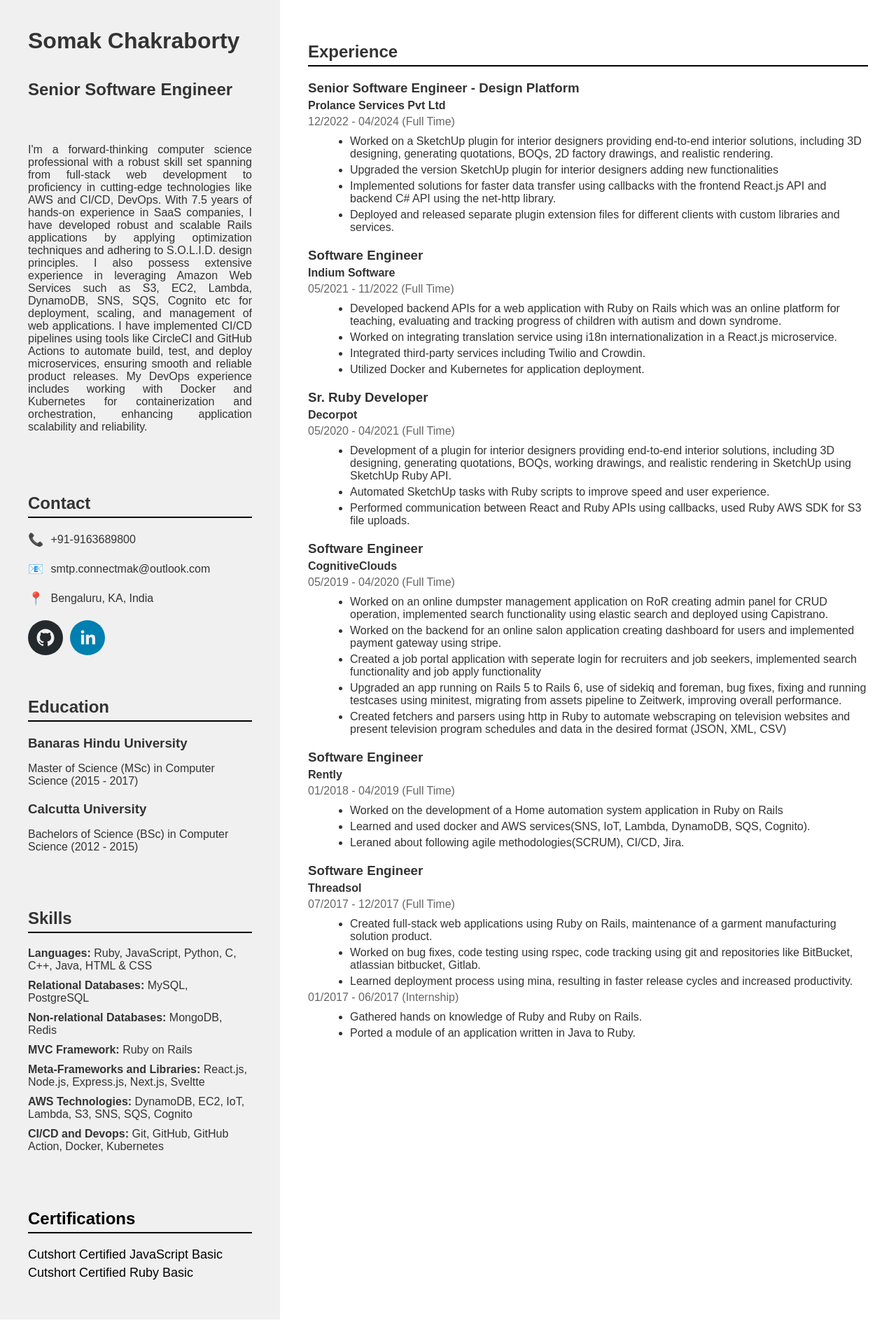
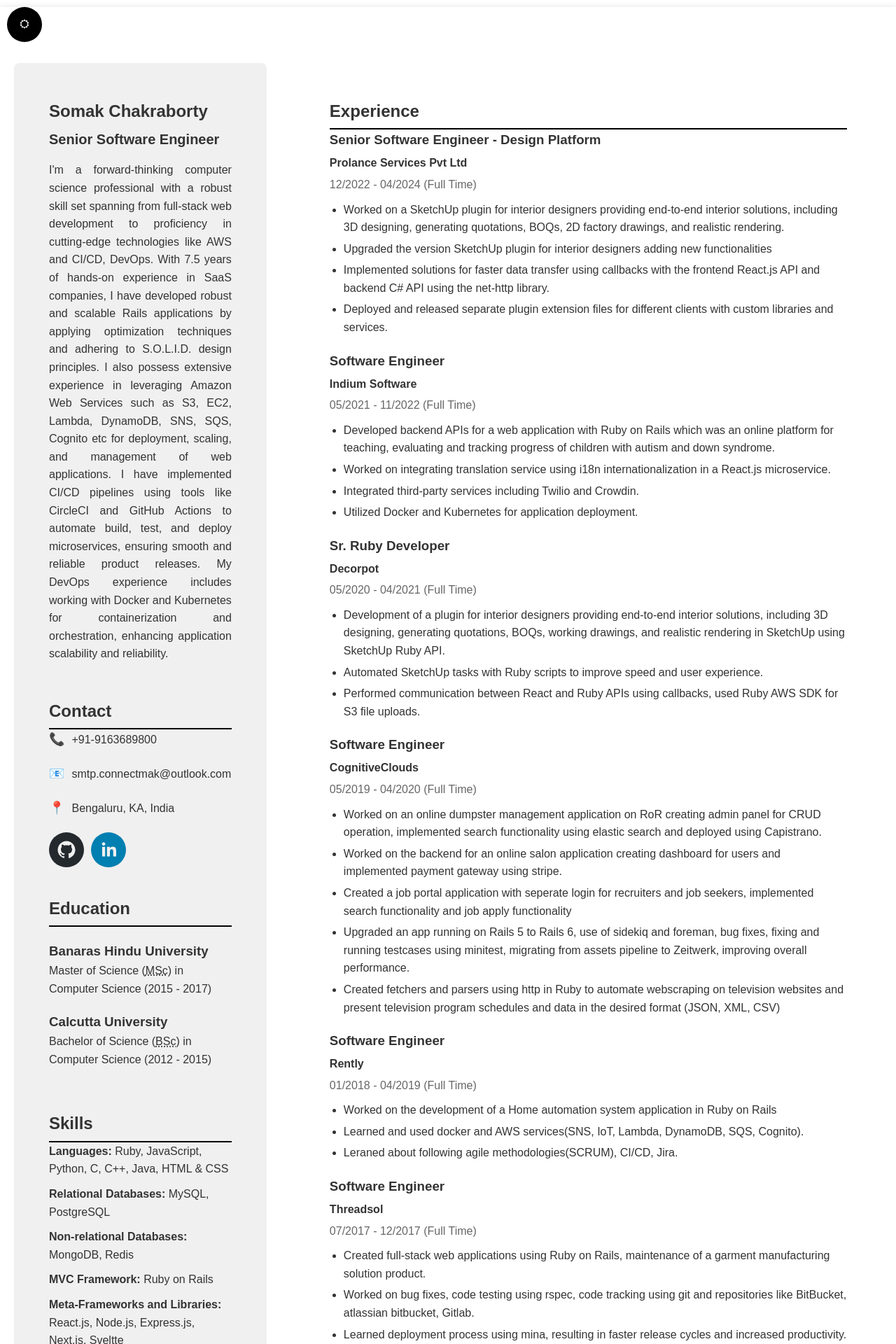
Before and after one commit to smakthe/resume-website, a React (Create React App) app: page / in a window 1280 px wide. Shown: the top 1920 px of the page at 70% size. Before the commit the page ends 1885 px from the top, so only its background shows below. Built offline with nearby package versions, Linux system fonts and the light colour scheme.

Commit message:
Implemented dark mode

```diff
--- a/package.json
+++ b/package.json
@@ -10,6 +10,7 @@
     "@testing-library/react": "^13.4.0",
     "@testing-library/user-event": "^13.5.0",
     "@vercel/speed-insights": "^1.0.12",
+    "font-awesome": "^4.7.0",
     "react": "^18.3.1",
     "react-dom": "^18.3.1",
     "react-scripts": "5.0.1",
--- a/public/index.html
+++ b/public/index.html
@@ -5,39 +5,34 @@
     <link rel="icon" href="%PUBLIC_URL%/favicon.ico" />
     <meta name="viewport" content="width=device-width, initial-scale=1" />
     <meta name="theme-color" content="#000000" />
-    <meta
-      name="description"
-      content="Web site created using create-react-app"
-    />
+    <meta name="description" content="Somak Chakraborty's Resume - Senior Software Engineer" />
+    <meta property="og:title" content="Somak Chakraborty Resume" />
+    <meta property="og:description" content="Full-stack web development, AWS, CI/CD, and more." />
+    <meta property="og:image" content="link_to_image.png" />
+
     <link rel="apple-touch-icon" href="%PUBLIC_URL%/logo192.png" />
-    <!--
-      manifest.json provides metadata used when your web app is installed on a
-      user's mobile device or desktop. See https://developers.google.com/web/fundamentals/web-app-manifest/
-    -->
     <link rel="manifest" href="%PUBLIC_URL%/manifest.json" />
-    <!--
-      Notice the use of %PUBLIC_URL% in the tags above.
-      It will be replaced with the URL of the `public` folder during the build.
-      Only files inside the `public` folder can be referenced from the HTML.
-
-      Unlike "/favicon.ico" or "favicon.ico", "%PUBLIC_URL%/favicon.ico" will
-      work correctly both with client-side routing and a non-root public URL.
-      Learn how to configure a non-root public URL by running `npm run build`.
-    -->
+    <link href="https://maxcdn.bootstrapcdn.com/font-awesome/4.7.0/css/font-
+    awesome.min.css" rel="stylesheet" integrity="sha384-
+    wvfXpqpZZVQGK6TAh5PVlGOfQNHSoD2xbE+QkPxCAFlNEevoEH3Sl0sibVcOQVnN"
+    crossorigin="anonymous">
     <title>Somak's Resume</title>
   </head>
   <body>
     <noscript>You need to enable JavaScript to run this app.</noscript>
     <div id="root"></div>
-    <!--
-      This HTML file is a template.
-      If you open it directly in the browser, you will see an empty page.
-
-      You can add webfonts, meta tags, or analytics to this file.
-      The build step will place the bundled scripts into the <body> tag.
-
-      To begin the development, run `npm start` or `yarn start`.
-      To create a production bundle, use `npm run build` or `yarn build`.
-    -->
+    <script type="application/ld+json">
+      {
+        "@context": "https://schema.org",
+        "@type": "Person",
+        "name": "Somak Chakraborty",
+        "jobTitle": "Senior Software Engineer",
+        "worksFor": {
+          "@type": "Organization",
+          "name": "Prolance Services Pvt Ltd"
+        },
+        "url": "https://somak-resume.vercel.app"
+      }
+    </script>
   </body>
 </html>
--- a/src/App.css
+++ b/src/App.css
@@ -1,21 +1,27 @@
 .App {
   display: flex;
   flex-direction: row;
+  gap: 20px;
+  padding: 20px;
+  max-width: 1200px;
+  margin: 0 auto;
 }
 
 .left-column {
-  width: 30%;
+  flex: 1 1 30%;
   padding: 20px;
   background-color: #f0f0f0;
   text-align: left;
+  border-radius: 8px;
 }
 
 .right-column {
-  width: 70%;
+  flex: 1 1 70%;
   padding: 20px;
 }
 
 .profile h4 {
+  font-size: clamp(16px, 2vw, 20px);
   text-align: left;
 }
 
@@ -32,18 +38,54 @@
   color: #000000;
   text-decoration: none;
 }
+
 .certification-list a:hover {
   color: rgb(8, 0, 255);
   text-decoration: none;
 }
 
-@media (max-width: 768px) {
+@media (max-width: 1024px) {
   .App {
     flex-direction: column;
+    padding: 10px;
   }
 
-  .left-column, .right-column {
+  .left-column,
+  .right-column {
+    flex: 1 1 100%;
     width: 100%;
     padding: 10px;
   }
 }
+
+@media (max-width: 768px) {
+  .App {
+    padding: 10px;
+  }
+
+  .left-column,
+  .right-column {
+    padding: 10px;
+  }
+
+  .profile h4,
+  .job ul,
+  .certification-list a {
+    font-size: 14px;
+  }
+}
+
+@media (min-width: 1280px) {
+  .App {
+    max-width: 1400px;
+    gap: 40px;
+  }
+
+  .left-column {
+    padding: 30px;
+  }
+
+  .right-column {
+    padding: 30px;
+  }
+}
--- a/src/App.js
+++ b/src/App.js
@@ -1,29 +1,70 @@
-import React from 'react';
+import React, { useState, Suspense } from 'react';
 import GlobalStyles from './styles/GlobalStyles';
-import Profile from './components/Profile';
 import Experience from './components/Experience';
 import Skills from './components/Skills';
 import Education from './components/Education';
 import Contact from './components/Contact';
-import Certifications from './components/Certifications';
+import { ThemeProvider } from 'styled-components';
+import 'font-awesome/css/font-awesome.min.css';
 import './App.css';
 
-const App = () => (
-    <>
+const Profile = React.lazy(() => import('./components/Profile'));
+const Certifications = React.lazy(() => import('./components/Certifications'));
+
+const lightTheme = {
+  background: '#fff',
+  textColor: '#333',
+};
+
+const darkTheme = {
+  background: '#121212',
+  textColor: '#fff',
+};
+
+const App = () => {
+  const [theme, setTheme] = useState('light');
+  const toggleTheme = () => {
+    setTheme((prevTheme) => (prevTheme === 'light' ? 'dark' : 'light'));
+  };
+
+  return (
+    <ThemeProvider theme={theme === 'light' ? lightTheme : darkTheme}>
       <GlobalStyles />
-        <div className="App">
-          <div className="left-column">
+      <button
+        onClick={toggleTheme}
+        style={{
+          padding: '10px',
+          margin: '10px',
+          backgroundColor: theme === 'light' ? '#000' : '#fff',
+          color: theme === 'light' ? '#fff' : '#000',
+          border: 'none',
+          cursor: 'pointer',
+          borderRadius: '50%',
+          width: '50px',
+          height: '50px',
+          display: 'flex',
+          justifyContent: 'center',
+          alignItems: 'center',
+        }}
+      >
+        <i className={`fa ${theme === 'light' ? 'fa-sun' : 'fa-moon'}`} />
+      </button>
+      <div className="App">
+        <Suspense fallback={<div>Loading...</div>}>
+          <aside className="left-column">
             <Profile />
             <Contact />
             <Education />
             <Skills />
             <Certifications />
-          </div>
-          <div className="right-column">
+          </aside>
+          <main className="right-column">
             <Experience />
-          </div>
-        </div>
-    </>
-);
+          </main>
+        </Suspense>
+      </div>
+    </ThemeProvider>
+  );
+};
 
 export default App;
--- a/src/components/Certifications.js
+++ b/src/components/Certifications.js
@@ -1,15 +1,9 @@
 import React from 'react';
 import styled from 'styled-components';
+import { containerStyles } from '../styles/shared';
 
 const CertificationsContainer = styled.div`
-  background: #f0f0f0;
-  padding: 20px;
-  border-radius: 8px;
-  text-align: left;
-
-  @media (max-width: 768px) {
-    padding: 10px;
-  }
+  ${containerStyles}
 `;
 
 const Title = styled.h2`
@@ -27,7 +21,6 @@
 const CertificationItem = styled.li`
   font-size: 18px;
   margin: 5px 0;
-
   @media (max-width: 768px) {
     font-size: 16px;
   }
@@ -45,8 +38,26 @@
       <Title>Certifications</Title>
       <div className="certification-list">
         <CertificationList>
-          <CertificationItem><a href="https://cutshort.io/certificate/6270">Cutshort Certified JavaScript Basic</a></CertificationItem>
-          <CertificationItem><a href="https://cutshort.io/certificate/6269">Cutshort Certified Ruby Basic</a></CertificationItem>
+          <CertificationItem>
+            <a
+              href="https://cutshort.io/certificate/6270"
+              aria-label="Cutshort Certified JavaScript Basic"
+              target="_blank"
+              rel="noopener noreferrer"
+            >
+              Cutshort Certified JavaScript Basic
+            </a>
+          </CertificationItem>
+          <CertificationItem>
+            <a
+              href="https://cutshort.io/certificate/6269"
+              aria-label="Cutshort Certified Ruby Basic"
+              target="_blank"
+              rel="noopener noreferrer"
+            >
+              Cutshort Certified Ruby Basic
+            </a>
+          </CertificationItem>
         </CertificationList>
       </div>
     </CertificationsContainer>
--- a/src/components/Contact.js
+++ b/src/components/Contact.js
@@ -47,6 +47,7 @@
 
 const Contact = () => {
   return (
+    <footer>
       <ContactContainer>
         <Title>Contact</Title>
         <ContactInfo>
@@ -64,6 +65,7 @@
         <Icon><SocialIcon target="_blank" url="https://github.com/smakthe"/></Icon>
         <Icon><SocialIcon target="_blank" url="https://www.linkedin.com/in/scmakra99"/></Icon>
       </ContactContainer>
+    </footer>
   );
 };
 
--- a/src/components/Education.js
+++ b/src/components/Education.js
@@ -27,11 +27,11 @@
     <Title>Education</Title>
     <School>
       <SchoolName><strong>Banaras Hindu University</strong></SchoolName>
-      <Degree>Master of Science (MSc) in Computer Science (2015 - 2017)</Degree>
+      <Degree>Master of Science (<abbr title="Master of Science">MSc</abbr>) in Computer Science (2015 - 2017)</Degree>
     </School>
     <School>
       <SchoolName><strong>Calcutta University</strong></SchoolName>
-      <Degree>Bachelors of Science (BSc) in Computer Science (2012 - 2015)</Degree>
+      <Degree>Bachelor of Science (<abbr title="Bachelor of Science">BSc</abbr>) in Computer Science (2012 - 2015)</Degree>
     </School>
   </EducationContainer>
 );
--- a/src/components/Profile.js
+++ b/src/components/Profile.js
@@ -14,7 +14,6 @@
 
 const Name = styled.h1`
   margin: 0;
-
   @media (max-width: 768px) {
     font-size: 22px;
   }
@@ -38,7 +37,7 @@
 `;
 
 const Profile = () => (
-  <div className="profile">
+  <header className="profile">
     <ProfileDetails>
       <Name>Somak Chakraborty</Name>
       <Title><h4>Senior Software Engineer</h4></Title>
@@ -52,7 +51,7 @@
         </p>
       </Description>
     </ProfileDetails>
-  </div>
+  </header>
 );
 
 export default Profile;
--- a/src/components/Skills.js
+++ b/src/components/Skills.js
@@ -10,13 +10,13 @@
   padding-bottom: 5px;
 `;
 
-const SkillList = styled.ul`
+const SkillList = styled.dl`
   list-style-type: none;
   padding: 0;
   margin-bottom: 20px;
 `;
 
-const SkillItem = styled.li`
+const SkillItem = styled.dt`
   margin-bottom: 10px;
 `;
 
--- a/src/index.css
+++ b/src/index.css
@@ -1,7 +1,7 @@
 body {
   margin: 0;
   font-family: -apple-system, BlinkMacSystemFont, 'Segoe UI', 'Roboto', 'Oxygen',
-    'Ubuntu', 'Cantarell', 'Fira Sans', 'Droid Sans', 'Helvetica Neue',
+    'Ubuntu', 'Cantarell', 'Fira Sans', 'Droid Sans', 'Helvetica Neue', Arial,
     sans-serif;
   -webkit-font-smoothing: antialiased;
   -moz-osx-font-smoothing: grayscale;
@@ -11,3 +11,10 @@
   font-family: source-code-pro, Menlo, Monaco, Consolas, 'Courier New',
     monospace;
 }
+
+@media (prefers-color-scheme: dark) {
+  body {
+    background-color: #121212;
+    color: #fff;
+  }
+}
--- a/src/styles/GlobalStyles.js
+++ b/src/styles/GlobalStyles.js
@@ -3,10 +3,17 @@
 const GlobalStyles = createGlobalStyle`
   body {
     font-family: Arial, sans-serif;
-    background: #fff;
+    background: ${({ theme }) => theme.background || '#fff'};
+    color: ${({ theme }) => theme.textColor || '#333'};
     box-shadow: 0 0 10px rgba(0, 0, 0, 0.1);
+    line-height: 1.6;
     margin: 0;
     color: #333;
+  }
+  *, *::before, *::after {
+    margin: 0;
+    padding: 0;
+    box-sizing: border-box;
   }
 `;
 
--- /dev/null
+++ b/src/styles/shared.js
@@ -0,0 +1,9 @@
+export const containerStyles = `
+  background: #f0f0f0;
+  padding: 20px;
+  border-radius: 8px;
+  text-align: left;
+  @media (max-width: 768px) {
+    padding: 10px;
+  }
+`;
```
Also changed, not shown: 1 other file (tests, documents, lock files or other folders). Lines whose indentation alone changed are shown as unchanged.
